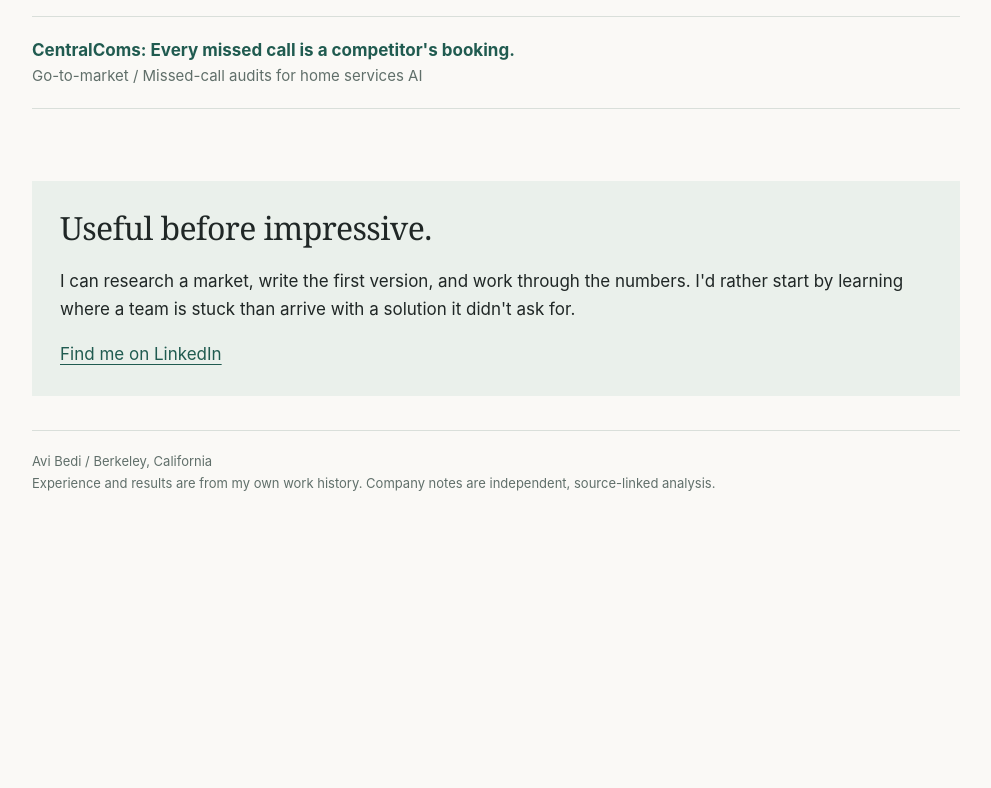
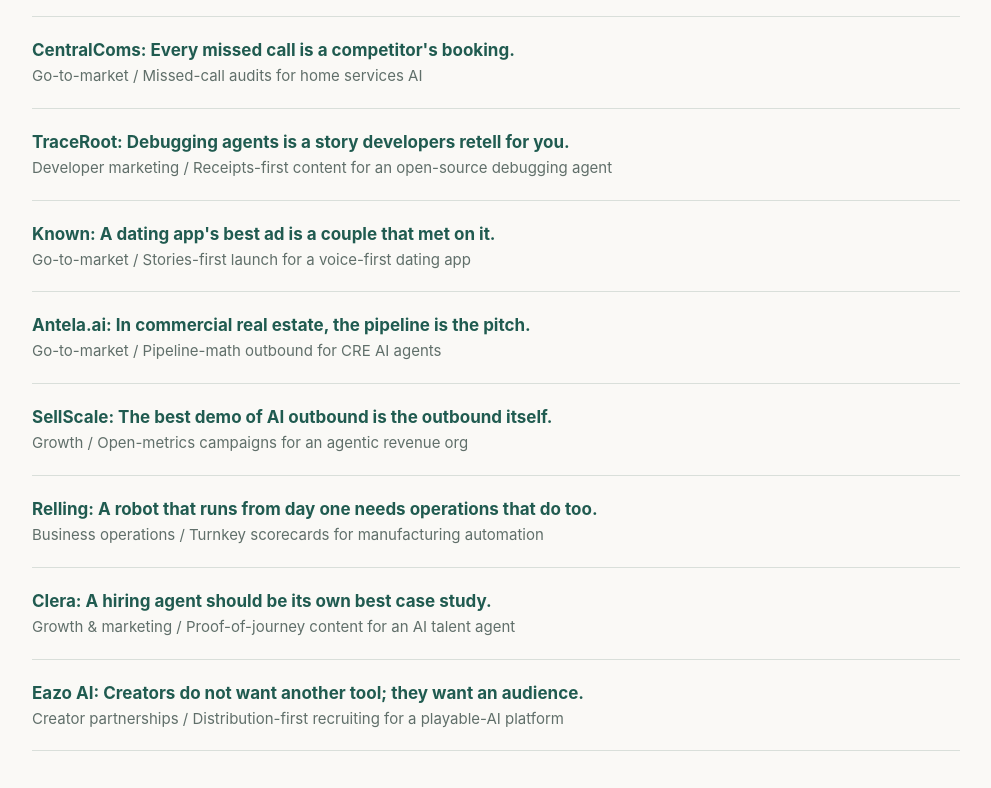
Before and after one commit to Avi3678/gtm-lab, a plain HTML site: page index.html in a window 1280 px wide. Shown: the part 7912-8700 px from the top of the page, without its empty margins (144-1135 px from the left). Before the commit the page ends 8476 px from the top, so only its background shows below. Drawn offline with Linux system fonts and the light colour scheme.

Commit message:
Update index.html

```diff
--- a/index.html
+++ b/index.html
@@ -73,5 +73,12 @@
 <a class="linkrow" href="memo-leadiq-gtm.html"><strong>LeadIQ: Sell the prospecting tool by prospecting with it.</strong><span>Sales &amp; GTM / Outbound that demonstrates the product</span></a>
 <a class="linkrow" href="memo-lumeria-growth.html"><strong>Lumeria: Skin data is personal. The content should be too.</strong><span>Growth &amp; content / Data-story videos for an AI skin coach</span></a>
 <a class="linkrow" href="memo-centralcoms-gtm.html"><strong>CentralComs: Every missed call is a competitor's booking.</strong><span>Go-to-market / Missed-call audits for home services AI</span></a>
+<a class="linkrow" href="memo-traceroot-devmarketing.html"><strong>TraceRoot: Debugging agents is a story developers retell for you.</strong><span>Developer marketing / Receipts-first content for an open-source debugging agent</span></a>
+<a class="linkrow" href="memo-known-gtm.html"><strong>Known: A dating app's best ad is a couple that met on it.</strong><span>Go-to-market / Stories-first launch for a voice-first dating app</span></a>
+<a class="linkrow" href="memo-antela-gtm.html"><strong>Antela.ai: In commercial real estate, the pipeline is the pitch.</strong><span>Go-to-market / Pipeline-math outbound for CRE AI agents</span></a>
+<a class="linkrow" href="memo-sellscale-growth.html"><strong>SellScale: The best demo of AI outbound is the outbound itself.</strong><span>Growth / Open-metrics campaigns for an agentic revenue org</span></a>
+<a class="linkrow" href="memo-relling-bizops.html"><strong>Relling: A robot that runs from day one needs operations that do too.</strong><span>Business operations / Turnkey scorecards for manufacturing automation</span></a>
+<a class="linkrow" href="memo-clera-growth.html"><strong>Clera: A hiring agent should be its own best case study.</strong><span>Growth &amp; marketing / Proof-of-journey content for an AI talent agent</span></a>
+<a class="linkrow" href="memo-eazo-partnerships.html"><strong>Eazo AI: Creators do not want another tool; they want an audience.</strong><span>Creator partnerships / Distribution-first recruiting for a playable-AI platform</span></a>
 </section>
 <div class="closing"><h2>Useful before impressive.</h2><p>I can research a market, write the first version, and work through the numbers. I'd rather start by learning where a team is stuck than arrive with a solution it didn't ask for.</p><a href="https://www.linkedin.com/in/avisbedi/">Find me on LinkedIn</a></div><footer>Avi Bedi / Berkeley, California<br>Experience and results are from my own work history. Company notes are independent, source-linked analysis.</footer></main></body></html>
```
